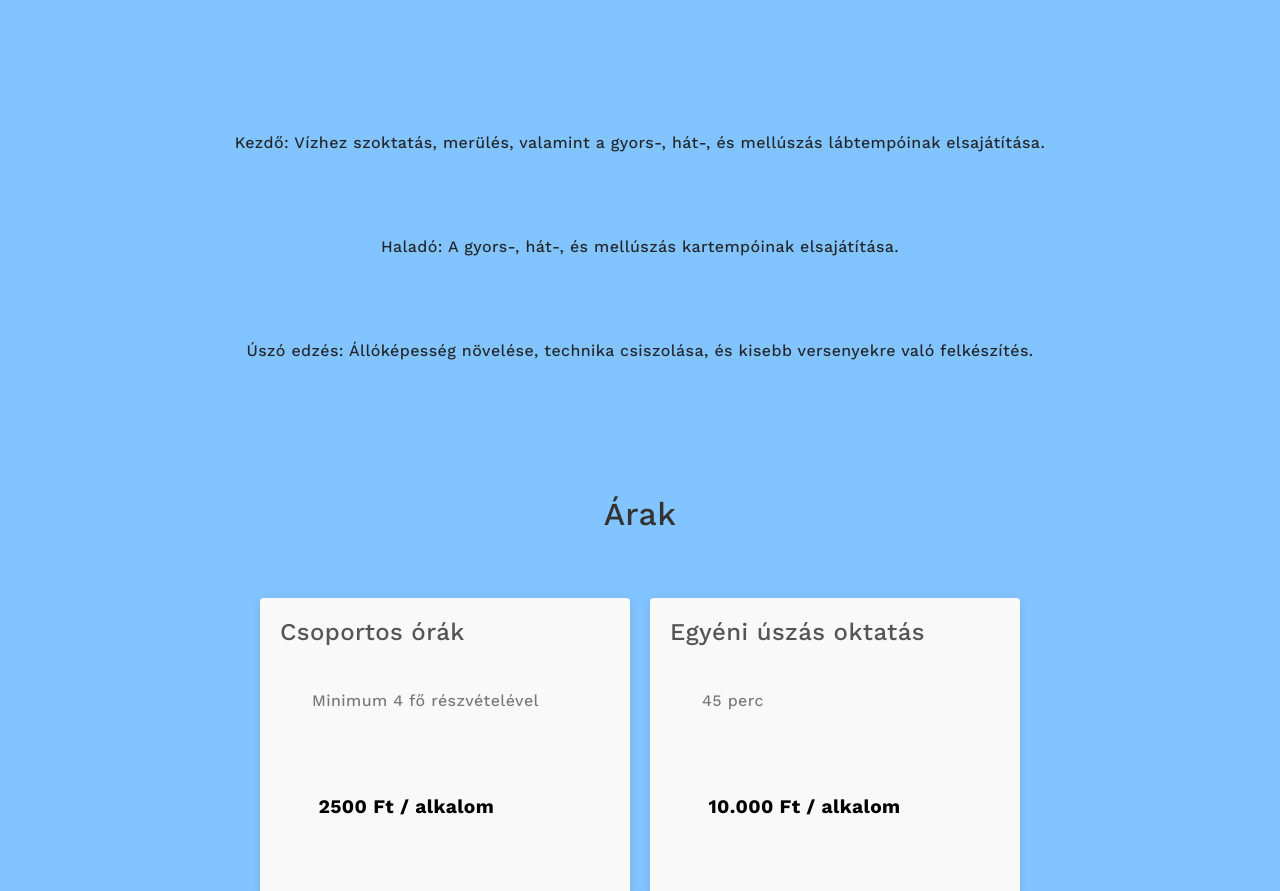
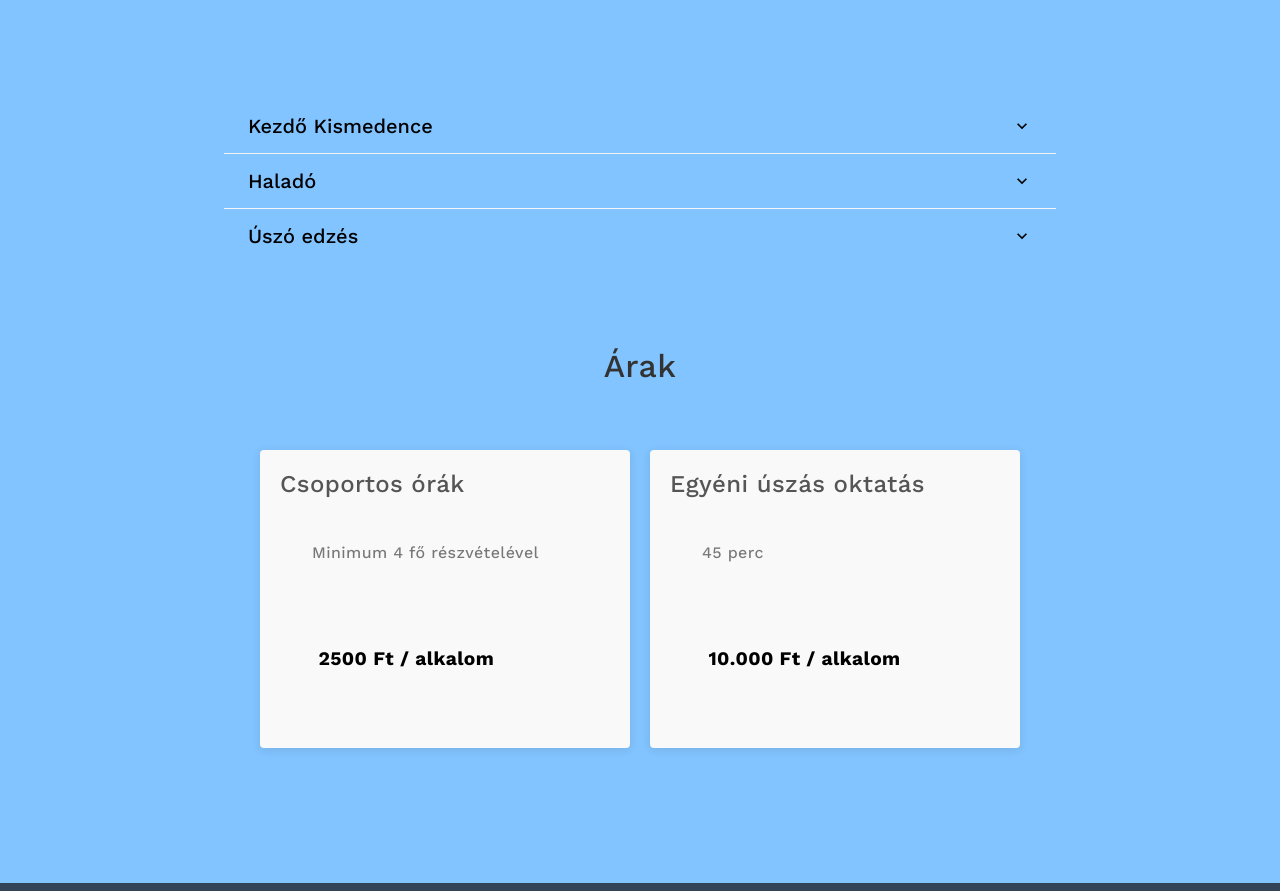
Before and after one commit to aszab1/peter-jarfas-website, a React (Vite) app: page /orarend-arak in a window 1280 px wide. Shown: the part 1435-2326 px from the top of the page. Built offline with nearby package versions, Linux system fonts and the light colour scheme; no server answers; some icons are missing.

Commit message:
added Accordion to TimeTable component

```diff
--- a/src/components/Awards.jsx
+++ b/src/components/Awards.jsx
@@ -70,8 +70,8 @@ transition={{ duration: 1.5, ease: 'easeInOut' }}
         </Tabs>
       </div>
       <div className='button-container'>
-      <button className="back-button" onClick={handleBackClick}><Icon className='back-button' icon='guidance:right-arrow' /></button>
-      <button className='up-button' onClick={scrollToTop}><Icon className='up-button' icon='guidance:up-arrow'/></button>
+      <button className="back-button" onClick={handleBackClick}><Icon className='back-button' icon='ri:arrow-left-double-fill' /></button>
+      <button className='up-button' onClick={scrollToTop}><Icon className='up-button' icon='ri:arrow-up-double-fill'/></button>
       </div>
       </>
   )
--- a/src/components/Photos.jsx
+++ b/src/components/Photos.jsx
@@ -241,8 +241,8 @@ export default function Photos() {
         <path d="M0 0v90.2C49.7 99.9 105 82 160 65c75.5-23.3 145.5-22.4 222-3 63 16 119 14 173-8 79.5-32.4 156.2-27.6 240-10 82.6 17.4 143-1 205-31.7V0H0Z" fill="#2384eb" stroke="none"></path>
       </svg>
       <div className='button-container'>
-      <button className="back-button" onClick={handleBackClick}><Icon className='back-button' icon='guidance:right-arrow' /></button>
-      <button className='up-button' onClick={scrollToTop}><Icon className='up-button' icon='guidance:up-arrow'/></button>
+      <button className="back-button" onClick={handleBackClick}><Icon className='back-button' icon='gravity-ui:arrow-chevron-left' /></button>
+      <button className='up-button' onClick={scrollToTop}><Icon className='up-button' icon='gravity-ui:arrow-chevron-up'/></button>
       </div>
     </>
 
--- a/src/components/TimeTable.jsx
+++ b/src/components/TimeTable.jsx
@@ -2,6 +2,8 @@ import { useNavigate } from 'react-router-dom'
 import { Icon } from '@iconify/react/dist/iconify.js'
 import '../styles/components/TimeTable.scss'
 import Pricelist from './Pricelist'
+import { Accordion, AccordionItem, AccordionButton, AccordionPanel, AccordionIcon, Box} from '@chakra-ui/react'
+
 import grouppic2 from '../assets/images/grouppic2.jpg'
 
 export default function Classes() {
@@ -69,9 +71,50 @@ export default function Classes() {
         ))}
       </div>
       <div>
-        <p>Kezdő: Vízhez szoktatás, merülés, valamint a gyors-, hát-, és mellúszás lábtempóinak elsajátítása.</p>
-        <p>Haladó: A gyors-, hát-, és mellúszás kartempóinak elsajátítása.</p>
-        <p>Úszó edzés: Állóképesség növelése, technika csiszolása, és kisebb versenyekre való felkészítés.</p>
+        <Box width="65%" margin="0 auto" >
+      <Accordion defaultIndex={[]} allowMultiple>
+  <AccordionItem borderBottom="1px solid" borderColor="whitesmoke">
+  <p className='accordion-title'>
+      <AccordionButton>
+        <Box as='span' flex='1' textAlign='left' >
+        Kezdő Kismedence
+        </Box>
+        <AccordionIcon />
+      </AccordionButton>
+    </p>
+    <AccordionPanel pb={4} marginBottom={"1em"}>
+    Vízhez szoktatás, merülés, valamint a gyors-, hát-, és mellúszás lábtempóinak elsajátítása.
+    </AccordionPanel>
+  </AccordionItem>
+
+  <AccordionItem borderBottom="1px solid" borderColor="whitesmoke">
+    <p className='accordion-title'>
+      <AccordionButton>
+        <Box as='span' flex='1' textAlign='left'>
+        Haladó
+        </Box>
+        <AccordionIcon />
+      </AccordionButton>
+    </p>
+    <AccordionPanel pb={4} marginBottom={"1em"}>
+    A gyors-, hát-, és mellúszás kartempóinak elsajátítása.
+    </AccordionPanel>
+  </AccordionItem>
+  <AccordionItem>
+  <p className='accordion-title'>
+      <AccordionButton>
+        <Box as='span' flex='1' textAlign='left'>
+        Úszó edzés
+        </Box>
+        <AccordionIcon />
+      </AccordionButton>
+    </p>
+    <AccordionPanel pb={4} marginBottom={"1em"}>
+    Állóképesség növelése, technika csiszolása, és kisebb versenyekre való felkészítés.
+    </AccordionPanel>
+  </AccordionItem>
+</Accordion>
+</Box>
       </div>
       <Pricelist />
 
--- a/src/styles/components/TimeTable.scss
+++ b/src/styles/components/TimeTable.scss
@@ -120,6 +120,18 @@
 
 }
 
+.chakra-accordion__button {
+  background-color: inherit;
+  border: none;
+
+}
+
+.accordion-title{
+  font-size: 20px;
+  padding: 0;
+ margin: 0;
+}
+
 // Responsive Design
 
 // @media (max-width: 1200px) {
```
